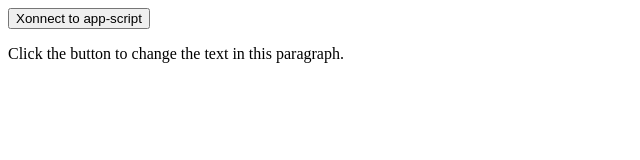
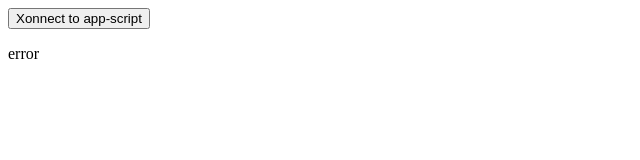
Before and after one commit to ZamirAmit/google-app-script, a plain HTML site: page index.html in a window 1280 px wide. Both pictures are taken after a click on the button "Xonnect to app-script". Shown: the whole page, without its empty margins (0-640 px from the left). Drawn offline with nearby package versions, Linux system fonts and the light colour scheme; no server answers.

Commit message:
Update index.html

```diff
--- a/index.html
+++ b/index.html
@@ -2,25 +2,36 @@
 <html>
 
 <head>
- </head>
-
-<body>
-   <script src="https://ajax.googleapis.com/ajax/libs/jquery/3.5.1/jquery.min.js"></script>
+    <script src="https://ajax.googleapis.com/ajax/libs/jquery/3.5.1/jquery.min.js"></script>
     <script>
         url = "https://script.google.com/macros/s/AKfycbxZ0md3Wn4-T9853c75hyANL4kBcdM_FhXoO-uDv2kPRsIoGbg/exec";
+
         $(document).ready(function() {
             $("button").click(function() {
-                $.post(url, {
-                        name: "Donald Duck",
-                        city: "Duckburg"
+                $.ajax({
+                    url: url,
+                    headers: {
+                        'Content-Type': 'application/x-www-form-urlencoded'
                     },
-                    function(data, status) {
+                    type: "POST",
+                    /* or type:"GET" or type:"PUT" */
+                    dataType: "json",
+                    data: {},
+                    success: function(result) {
                         document.getElementById("demo").innerHTML =
                             "Data: " + data + "\nStatus: " + status;
-                    });
+
+                    },
+                    error: function() {
+                        document.getElementById("demo").innerHTML = "error";
+                    }
+                });
             });
         });
     </script>
+</head>
+
+<body>
 
     <button>Xonnect to app-script</button>
     <p id="demo">Click the button to change the text in this paragraph.</p>
```
